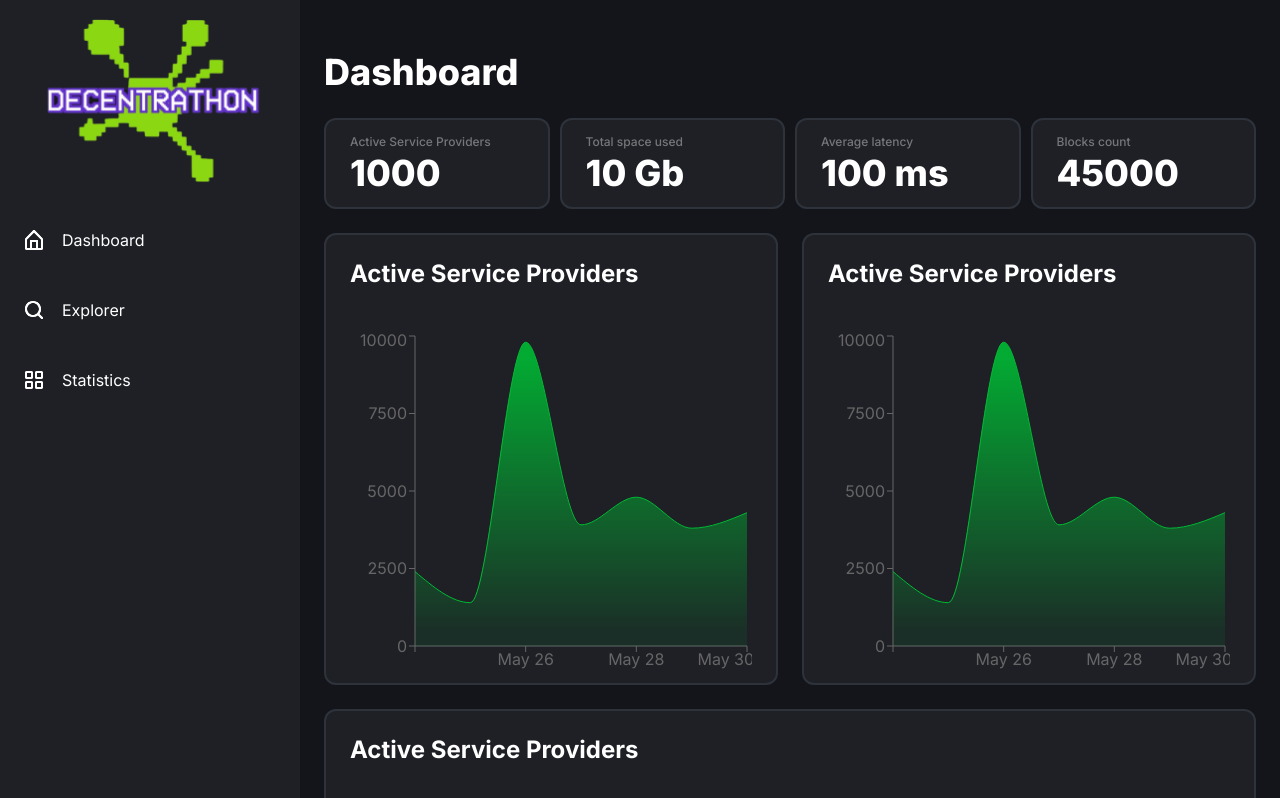
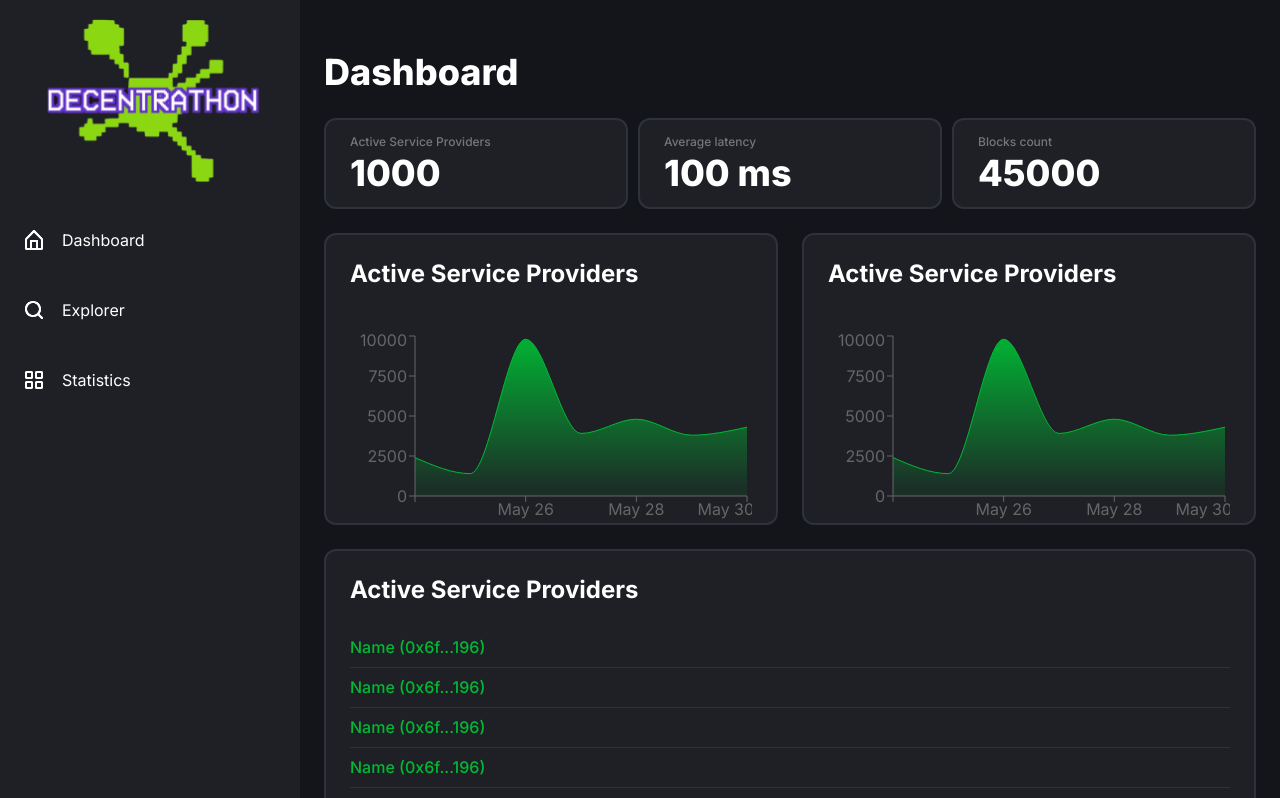
Before and after one commit to ENTITY514/decentrathon, a React (Create React App) app: page / in a window 1280 px wide. Shown: the top 798 px of the page. Built offline with nearby package versions, Linux system fonts and the light colour scheme.

Commit message:
sidebar update

```diff
--- a/src/App.module.css
+++ b/src/App.module.css
@@ -1,14 +1,17 @@
 .app {
   width: 100%;
-  min-height: 100vh;
+  height: 100vh;
   display: grid;
   grid-template-columns:300px 1fr;
   background:  #14151A;
   color: white;
+  overflow-y: hidden;
 }
 
 .box{
   padding-top: 50px;
   padding-left: 24px;
   padding-right: 24px;
+  padding-bottom: 100px;
+  overflow-y: auto;
 }
--- a/src/Pages/Dashboard/Components/ActiveServiceProvidersCharts/activeServiceProvidersCharts.module.css
+++ b/src/Pages/Dashboard/Components/ActiveServiceProvidersCharts/activeServiceProvidersCharts.module.css
@@ -2,6 +2,6 @@
     display: grid;
     grid-template-columns: 1fr;
     grid-gap: 32px;
-    grid-template-rows: 40px 350px;
-    height: 400px;
+    grid-template-rows: 40px 200px;
+    height: 240px;
 }
--- a/src/Pages/Dashboard/Components/InfoBoxes/infoBoxes.module.css
+++ b/src/Pages/Dashboard/Components/InfoBoxes/infoBoxes.module.css
@@ -1,5 +1,5 @@
 .container {
     display: grid;
-    grid-template-columns: 1fr 1fr 1fr 1fr;
+    grid-template-columns: 1fr 1fr 1fr;
     grid-gap: 10px;
 }
--- a/src/Pages/Dashboard/Components/InfoBoxes/infoBoxes.tsx
+++ b/src/Pages/Dashboard/Components/InfoBoxes/infoBoxes.tsx
@@ -5,7 +5,6 @@ export const InfoBoxes = () => {
     return (
         <div className={style.container}>
             <InfoBox label={'Active Service Providers'} value={'1000'} />
-            <InfoBox label={'Total space used'} value={'10 Gb'} />
             <InfoBox label={'Average latency'} value={'100 ms'} />
             <InfoBox label={'Blocks count'} value={'45000'} />
         </div>
--- a/src/Pages/Providers/Components/InfoBoxes/infoBoxes.module.css
+++ b/src/Pages/Providers/Components/InfoBoxes/infoBoxes.module.css
@@ -6,12 +6,12 @@
 
 .box_one {
     display: grid;
-    grid-template-columns: 1fr 1fr;
+    grid-template-columns: 1fr 1fr 1fr;
     grid-gap: 12px;
 }
 
 .box_two {
     display: grid;
-    grid-template-columns: 1fr 1fr 1fr;
+    grid-template-columns: 1fr 1fr;
     grid-gap: 12px;
 }
--- a/src/Pages/Providers/Components/InfoBoxes/infoBoxes.tsx
+++ b/src/Pages/Providers/Components/InfoBoxes/infoBoxes.tsx
@@ -6,15 +6,11 @@ export const InfoBoxes = () => {
         <div className={style.container}>
             <div className={style.box_one}>
                 <InfoBox label={'Balance'} value={'1,999 BNB'} />
-                <InfoBox label={'Store price'} value={'1 BNB'} />
-            </div>
-            <div className={style.box_one}>
                 <InfoBox label={'Read price'} value={'1 BNB'} />
                 <InfoBox label={'Store price'} value={'1 BNB'} />
             </div>
             <div className={style.box_two}>
                 <InfoBox label={'Latency'} value={'1000 ms'} />
-                <InfoBox label={'Total space used'} value={'10 Gb'} />
                 <InfoBox label={'Uptime'} value={'10 h. 23 m.'} />
             </div>
 
```
Also changed, not shown: src/Components/Nav/nav.module.css (+15 -10 lines).
